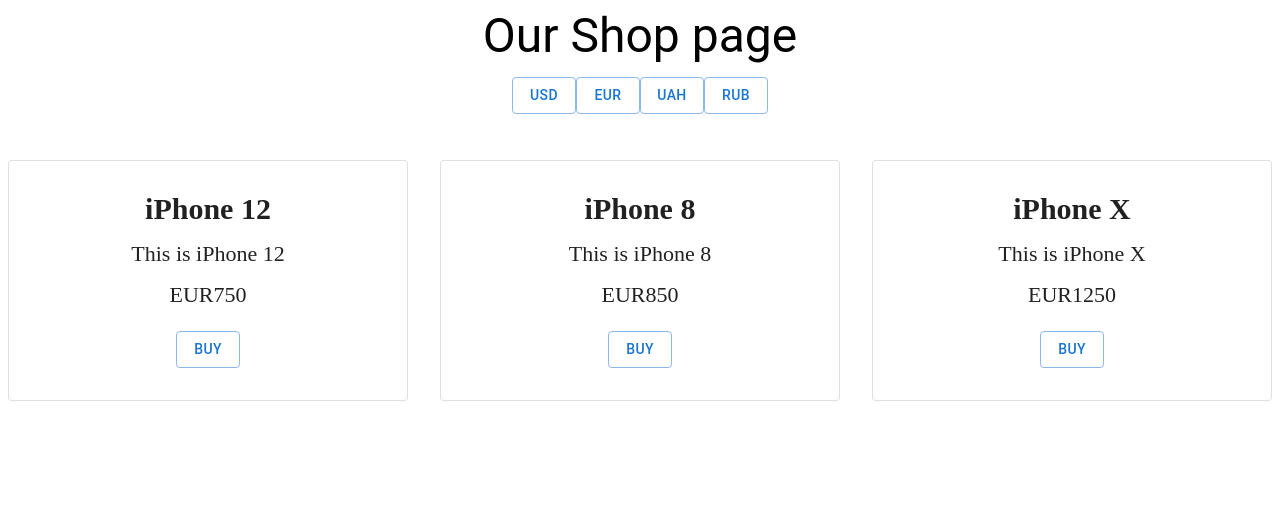
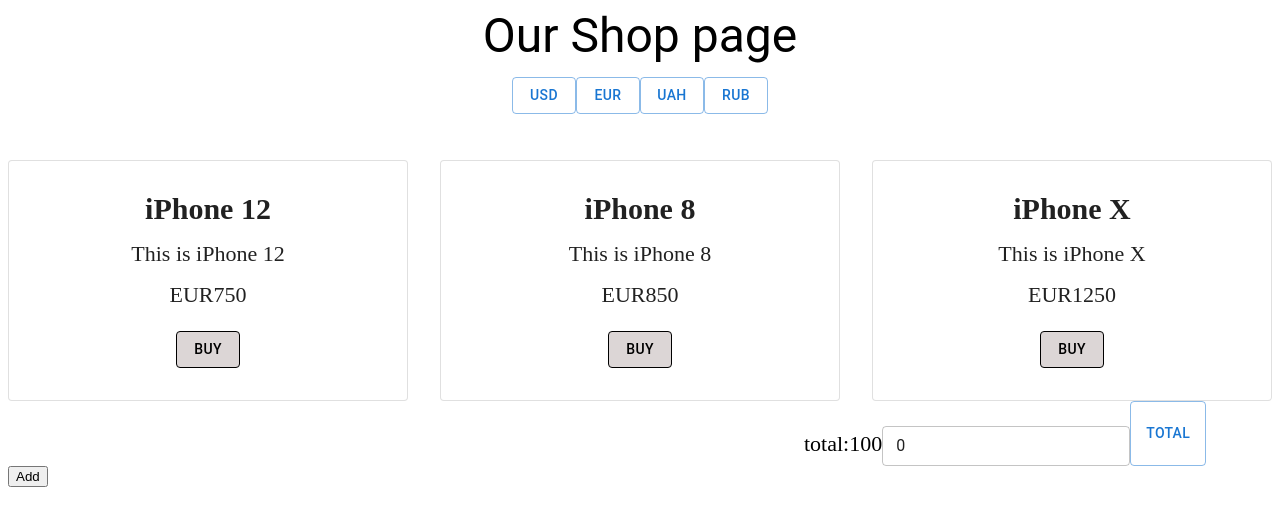
Before and after one commit to sinktoriys/control-work, a React (Create React App) app: page / in a window 1280 px wide. Shown: the top 526 px of the page. Built offline with nearby package versions, Linux system fonts and the light colour scheme.

Commit message:
added the function countTotalCount in the App and the Total.tsx

```diff
--- a/src/Components/Products/ProductList.tsx
+++ b/src/Components/Products/ProductList.tsx
@@ -1,8 +1,16 @@
 import { Button, Grid, Typography } from '@mui/material'
 import ProductListItem from './ProductListItem'
 import productsArray from 'utils/productsArray'
-type Props = {}
-const ProductList = (props: Props) => {
+import Total from 'Components/Total/Total'
+
+type Props = {
+    totalData: {
+        totalPrice: number
+    }
+    countTotalCount: (total: number, price: number) => void
+}
+
+const ProductList = ({ totalData, countTotalCount }: Props) => {
     return (
         <>
             <Typography
@@ -22,15 +30,18 @@
             </Typography>
 
             <Grid container spacing={4}>
-                {productsArray.map((product) => (
-                    <Grid item xs={12} sm={6} md={4}>
+                {productsArray.map(({ id, title, description, price }) => (
+                    <Grid item xs={12} sm={6} md={4} key={id}>
                         <ProductListItem
-                            title={product.title}
-                            description={product.description}
-                            price={product.price}
+                            title={title}
+                            description={description}
+                            price={price}
+                            totalData={totalData}
+                            countTotalCount={countTotalCount}
                         />
                     </Grid>
                 ))}
+                <Total totalData={totalData} />
             </Grid>
         </>
     )
--- a/src/Components/Products/ProductListItem.scss
+++ b/src/Components/Products/ProductListItem.scss
@@ -21,6 +21,11 @@
 }
 .btn-buy {
     color: black;
-    background-color: gray;
+    background-color: rgb(220, 214, 214);
     border: 1px solid black;
 }
+.product-total {
+    margin-left: 828px;
+    margin-top: 30px;
+    font-size: 22px;
+}
--- a/src/Components/Products/ProductListItem.tsx
+++ b/src/Components/Products/ProductListItem.tsx
@@ -5,16 +5,31 @@
     title: string
     description: string
     price: number
+    totalData: {
+        totalPrice: number
+    }
+    countTotalCount: (total: number, price: number) => void
 }
-const ProductListItem = (props: Props) => {
+
+const ProductListItem = ({
+    title,
+    description,
+    price,
+    totalData,
+    countTotalCount,
+}: Props) => {
     return (
         <Card className="product" variant="outlined">
             <CardContent>
-                <h4 className="product-title">{props.title}</h4>
-                <div className="product-description">{props.description}</div>
-                <div className="product-price">EUR{props.price}</div>
+                <h4 className="product-title">{title}</h4>
+                <div className="product-description">{description}</div>
+                <div className="product-price">EUR{price}</div>
                 <CardActions className="btn-wrap">
-                    <Button className="btn-buy" variant="outlined">
+                    <Button
+                        className="btn-buy"
+                        variant="outlined"
+                        // onClick={() => countTotalCount(total, price)}
+                    >
                         Buy
                     </Button>
                 </CardActions>
--- /dev/null
+++ b/src/Components/Total/Total.tsx
@@ -0,0 +1,30 @@
+import { useState } from 'react'
+import { Button, TextField } from '@mui/material'
+
+type Props = {
+    totalData: {
+        totalPrice: number
+    }
+}
+const Total = ({ totalData }: Props) => {
+    const [total, setTotal] = useState<number>(0)
+    const changeTotal = () => {
+        setTotal((prevState) => prevState + 1)
+    }
+    return (
+        <>
+            <div className="product-total">total:{totalData.totalPrice}</div>
+            <TextField
+                value={total}
+                size="small"
+                sx={{
+                    marginTop: '25px',
+                }}
+            />
+            <Button variant="outlined" onClick={() => changeTotal()}>
+                Total
+            </Button>
+        </>
+    )
+}
+export default Total
--- a/src/Container/App/App.tsx
+++ b/src/Container/App/App.tsx
@@ -1,11 +1,46 @@
+import { StyledEngineProvider } from '@mui/material'
 import ProductList from 'Components/Products/ProductList'
-// import ProductListItem from 'Components/Products/ProductListItem'
+import Main from 'Container/Main/Main'
+import { useState } from 'react'
+
+// type Props = {
+//     title: string
+//     description: string
+//     price: number
+//     totalData: {
+//         totalPrice: number
+//     }
+//     countTotalCount: (total: number, price: number) => void
+// }
+
+type TotalData = {
+    totalPrice: number
+}
 const App = () => {
+    const [totalData, setTotalData] = useState<TotalData>({
+        totalPrice: 100,
+    })
+    const countTotalCount = (total: number, price: number) => {
+        setTotalData((prevState) => ({
+            totalPrice: prevState.totalPrice + price,
+        }))
+    }
     return (
-        <>
-            <ProductList />
-            {/* <ProductListItem /> */}
-        </>
+        <StyledEngineProvider injectFirst>
+            <ProductList
+                totalData={totalData}
+                countTotalCount={countTotalCount}
+            />
+
+            {/* <Main
+                // title={title}
+                // description={description}
+                // price={price}
+                totalData={totalData}
+                countTotalCount={countTotalCount}
+            /> */}
+            <button onClick={() => countTotalCount(1, 200)}> Add</button>
+        </StyledEngineProvider>
     )
 }
 export default App
--- a/src/index.tsx
+++ b/src/index.tsx
@@ -1,6 +1,7 @@
 import React from 'react'
 import ReactDOM from 'react-dom/client'
 import App from 'Container/App/App'
+import { title } from 'process'
 
 const root = ReactDOM.createRoot(document.getElementById('root') as HTMLElement)
 root.render(
--- a/src/utils/productsArray.ts
+++ b/src/utils/productsArray.ts
@@ -1,4 +1,5 @@
 type Product={
+    id:number
     title:string
     description:string
     price:number
@@ -7,16 +8,19 @@
 
 const productsArray:Product[]=[
 {
+    id:1,
     title:'iPhone 12',
     description:'This is iPhone 12',
     price: 750,
 },
 {
+    id:1,
     title:'iPhone 8',
     description:'This is iPhone 8',
     price:850,
 },
 {
+    id:1,
     title:'iPhone X',
     description:'This is iPhone X',
     price:1250,
```
Also changed, not shown: src/Container/Main/Main.tsx (+19 -2 lines).
